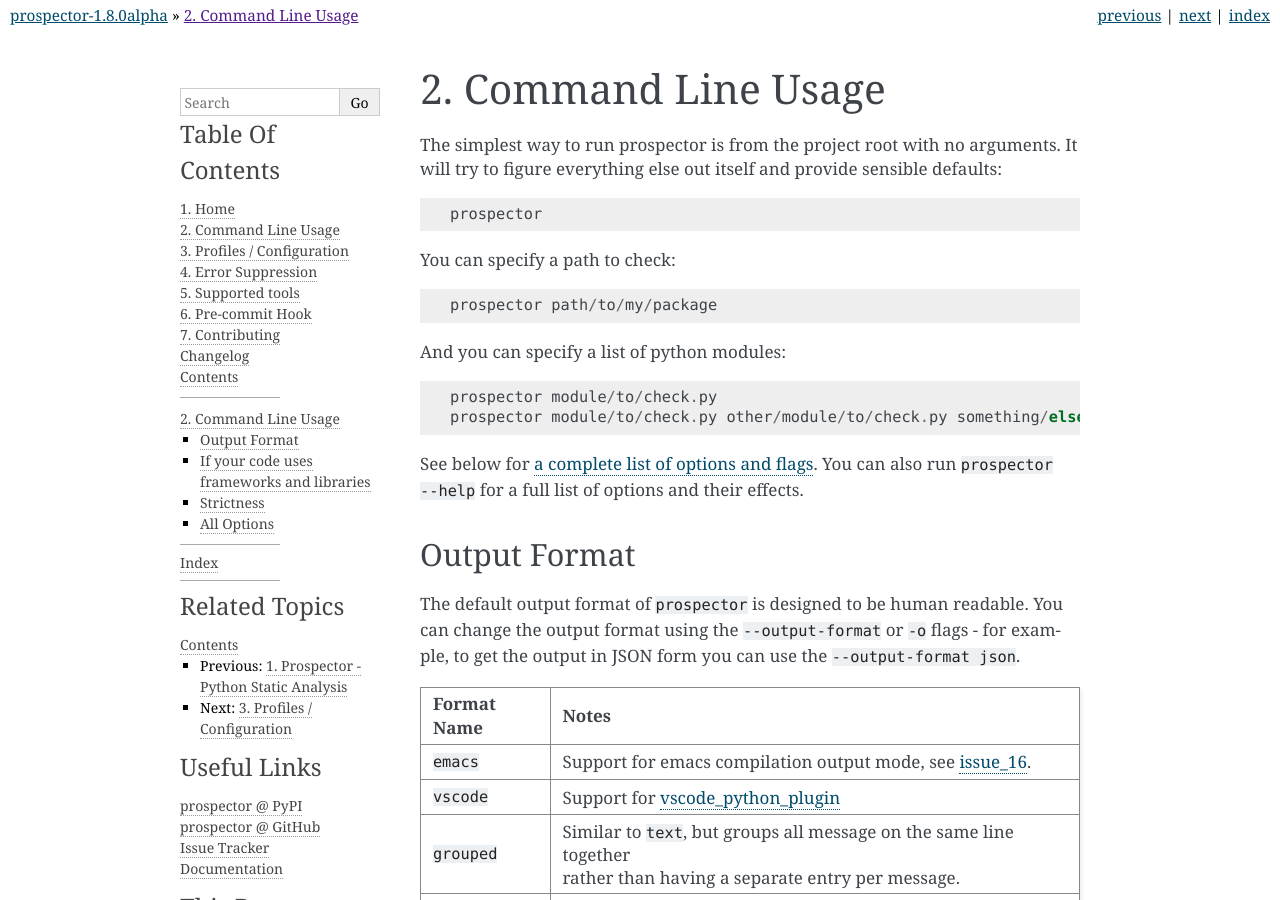
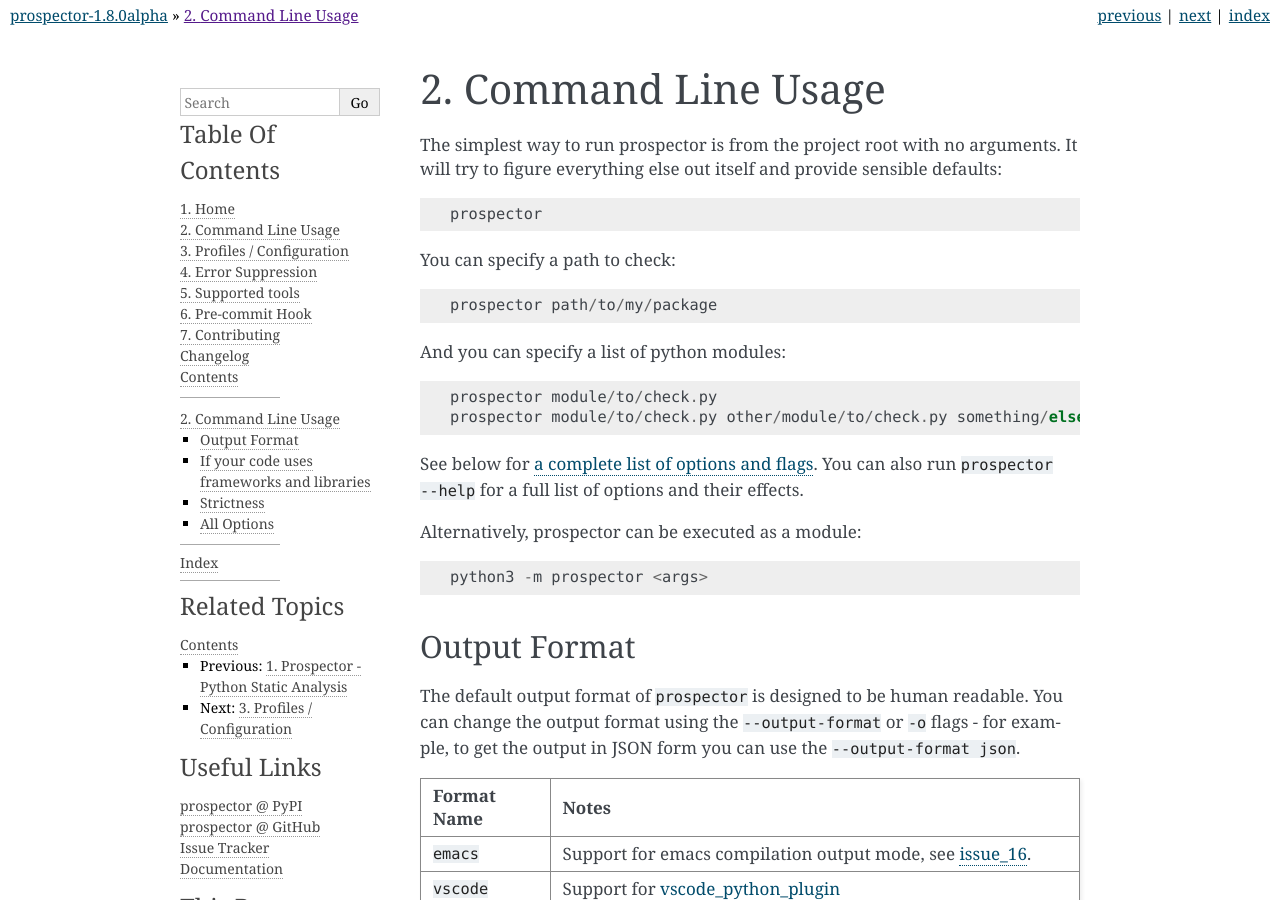
Before and after one commit to prospector-dev/prospector, a Sphinx documentation site: the page built from docs/usage.rst, in a window 1280 px wide and 900 px high. Built offline with Sphinx 7.4.7, drawn with Linux system fonts in a browser that asks for light colours.

Commit message:
Update documentation

```diff
--- a/docs/usage.rst
+++ b/docs/usage.rst
@@ -20,6 +20,9 @@
 
 See below for :ref:`a complete list of options and flags<full_options>`. You can also run ``prospector --help`` for a full list of options and their effects.
 
+Alternatively, prospector can be executed as a module::
+
+    python3 -m prospector <args>
 
 Output Format
 '''''''''''''
```
